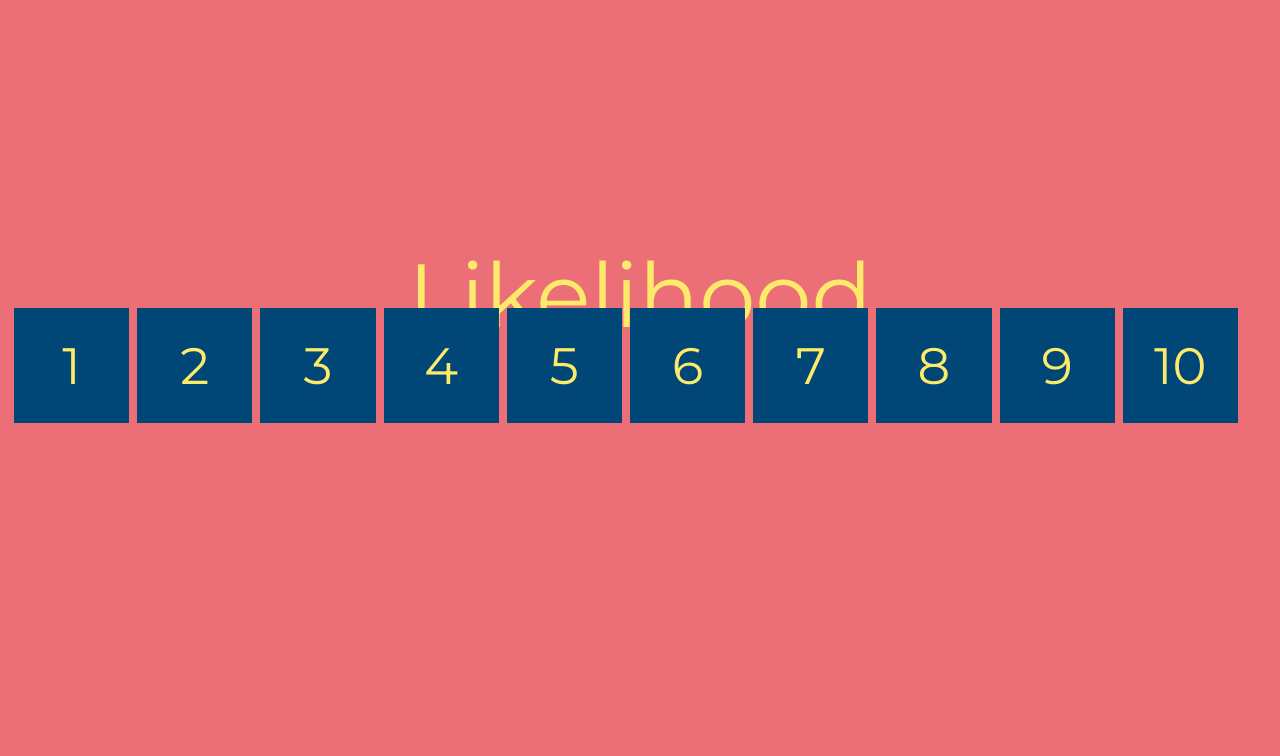
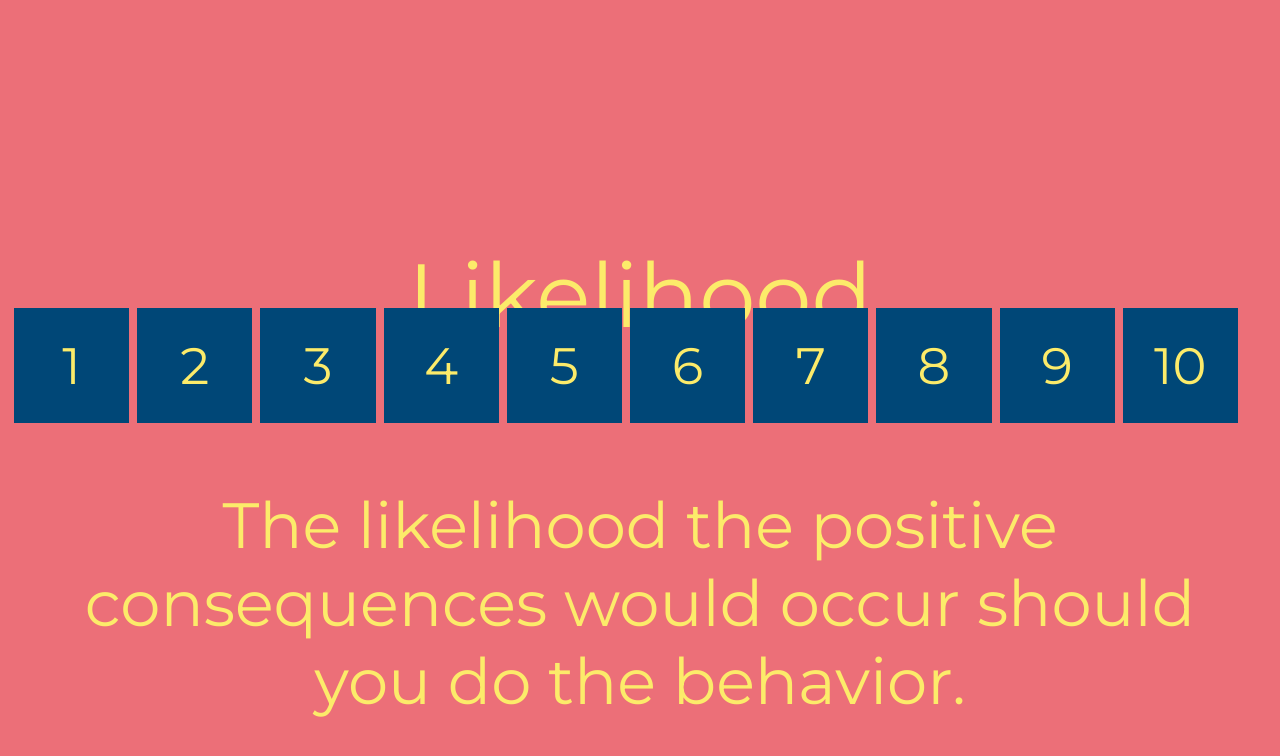
Before and after one commit to zjrobinson90/manhole, a plain HTML site: page index.html in a window 1280 px wide. Both pictures are taken after a click on the element "10". Drawn offline with Linux system fonts and the light colour scheme.

Commit message:
added description text

```diff
--- a/index.html
+++ b/index.html
@@ -20,6 +20,20 @@
 	font-family: 'Montserrat', sans-serif;
 	position: absolute;
     top: 30%;
+    left: 0;
+    right: 0;
+    margin: 0 auto;
+}
+
+.dText {
+	text-align: center;
+	padding-left: 20px;
+	padding-right: 20px;
+	color: #FCEB6A;
+	font-size: 5vw;
+	font-family: 'Montserrat', sans-serif;
+	position: absolute;
+    bottom: 10%;
     left: 0;
     right: 0;
     margin: 0 auto;
@@ -84,7 +98,8 @@
 
 <html>
 <body class='body'>
-<p id='questionTitle' class='qTitle'>Positive Consequences</p><br>
+<p id='questionTitle' class='qTitle'>Positive Consequences</p>
+<p id='descriptionText' class='dText'>The good things would come out of doing the behavior.</p>
 
 <div id='wrapper'>
 
@@ -128,10 +143,12 @@ var total = 0;
 var buttonClicked = "background: #E1E6E1; border-color: #E1E6E1; color: #404E5C;";
 var x = 0;
 var titles = ["Likelihood", "Desire", "Effort", "Negative Consequences", "Risk", "Desire to Avoid", "Effort to Avoid", ""];
+var description = ["The likelihood the positive consequences would occur should you do the behavior.","How much you want the positive consequences to occur.","How difficult it is to perform the behavior.","The bad things would come out of doing the behavior. ","The risk that the negative consequences would occur should you do the behavior.","How much you want to avoid the negative consequences to occur.","How difficult it is to avoid this behavior.",""];
 var inner = document.getElementById('wrapper')
 
 function changeTitle() {
 	document.getElementById("questionTitle").innerHTML = titles[x];
+	document.getElementById("descriptionText").innerHTML = description[x];
 	if (x == titles.length - 1){
 		x = titles.length - 1;
 		showTotal();
```
